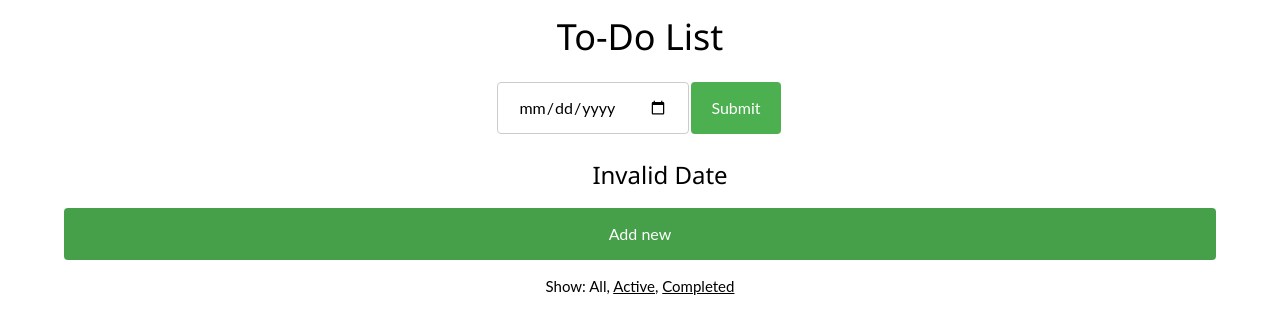
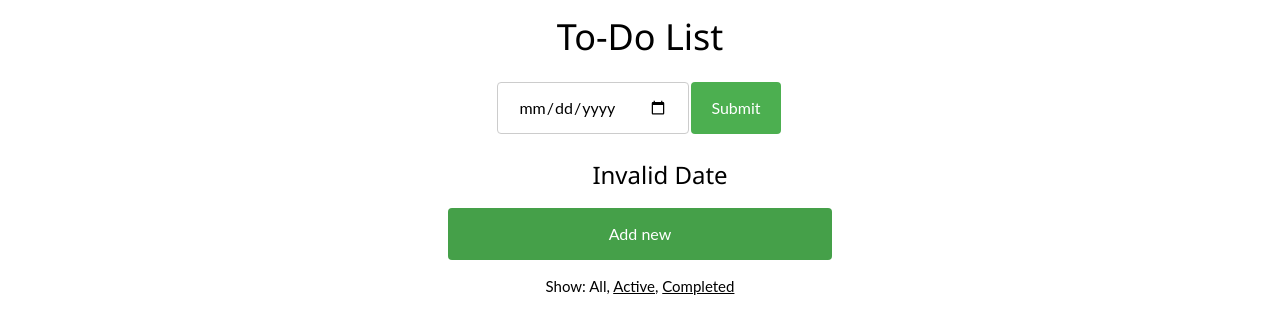
Before and after one commit to moiz-imran/to-do-list-react-redux, a React (Create React App) app: page / in a window 1280 px wide. Shown: the top 332 px of the page. Built offline with nearby package versions, Linux system fonts and the light colour scheme.

Commit message:
Fixed a bug in the 'completed' checkbox

```diff
--- a/src/components/ToDoCard.js
+++ b/src/components/ToDoCard.js
@@ -1,10 +1,10 @@
 import React from 'react'
 
-const ToDoCard = ({ title, text, onCompleted, onRemoved }) => (
+const ToDoCard = ({ title, text, onCompleted, onRemoved, completed }) => (
     <div>
         <h3>{title}</h3>
         <p>{text}</p>
-        Completed: <input type='checkbox' onChange={onCompleted} />
+        Completed: <input type='checkbox' onChange={onCompleted} checked={completed} />
         <button onClick={onRemoved}>Remove</button>
     </div>
 )
--- a/src/index.css
+++ b/src/index.css
@@ -34,7 +34,7 @@ button {
 .button3 {
     background-color: #45a049;
     padding: none;
-    width: 90%;
+    width: 30%;
     margin: 0px 4px;
 }
 
```
